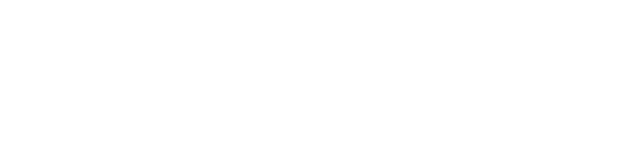
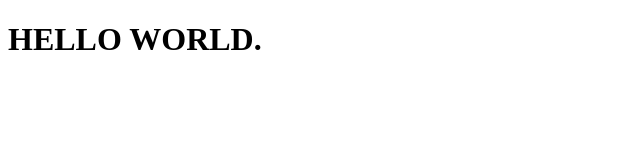
Before and after one commit to HaMaYaaaN/practice1, a plain HTML site: page index.html in a window 1280 px wide. Shown: the whole page, without its empty margins (0-640 px from the left). Drawn offline with Linux system fonts and the light colour scheme.

Commit message:
Update index.html

```diff
--- a/index.html
+++ b/index.html
@@ -6,5 +6,7 @@
     <meta name="viewport" content="width=device-width, initial-scale=1.0" />
     <title>HaMaYaaaN</title>
   </head>
-  <body></body>
+  <body>
+    <h1>HELLO WORLD.</h1>
+  </body>
 </html>
```
